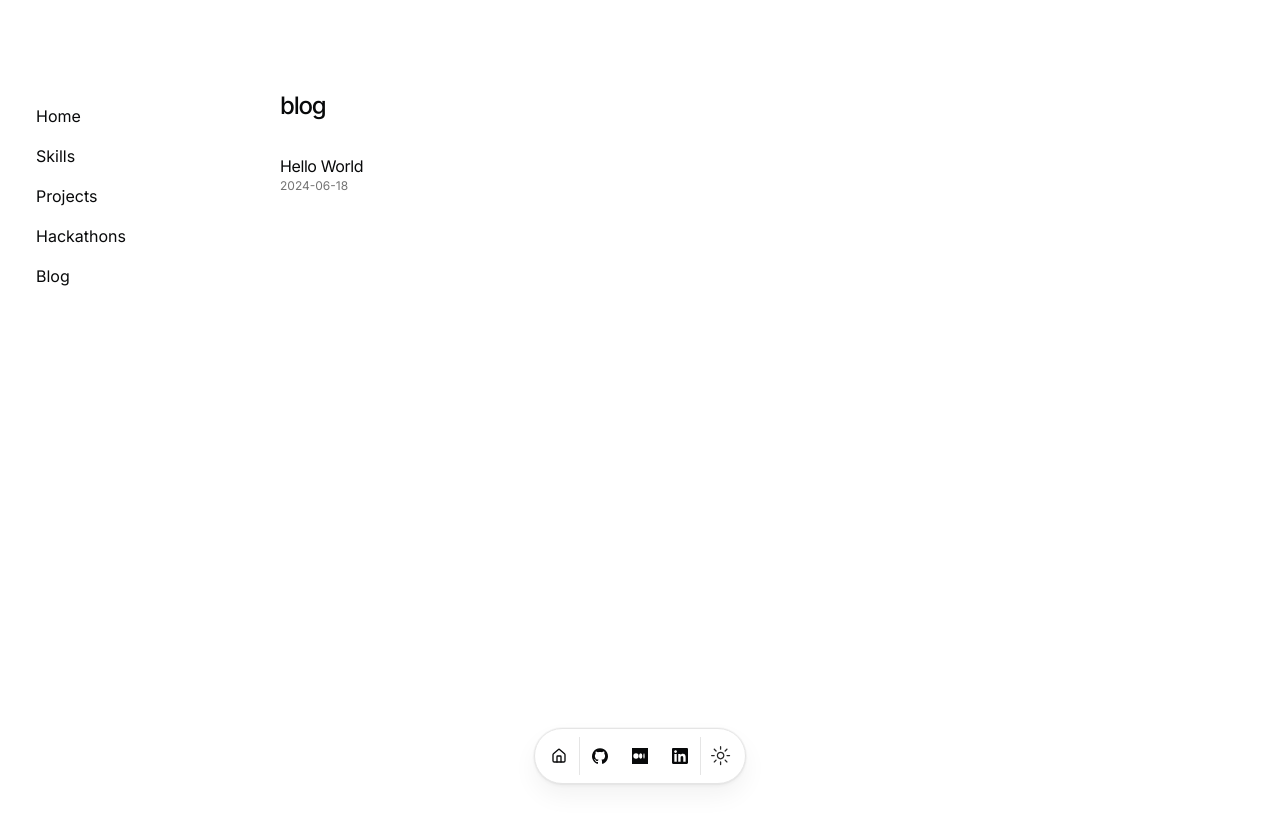
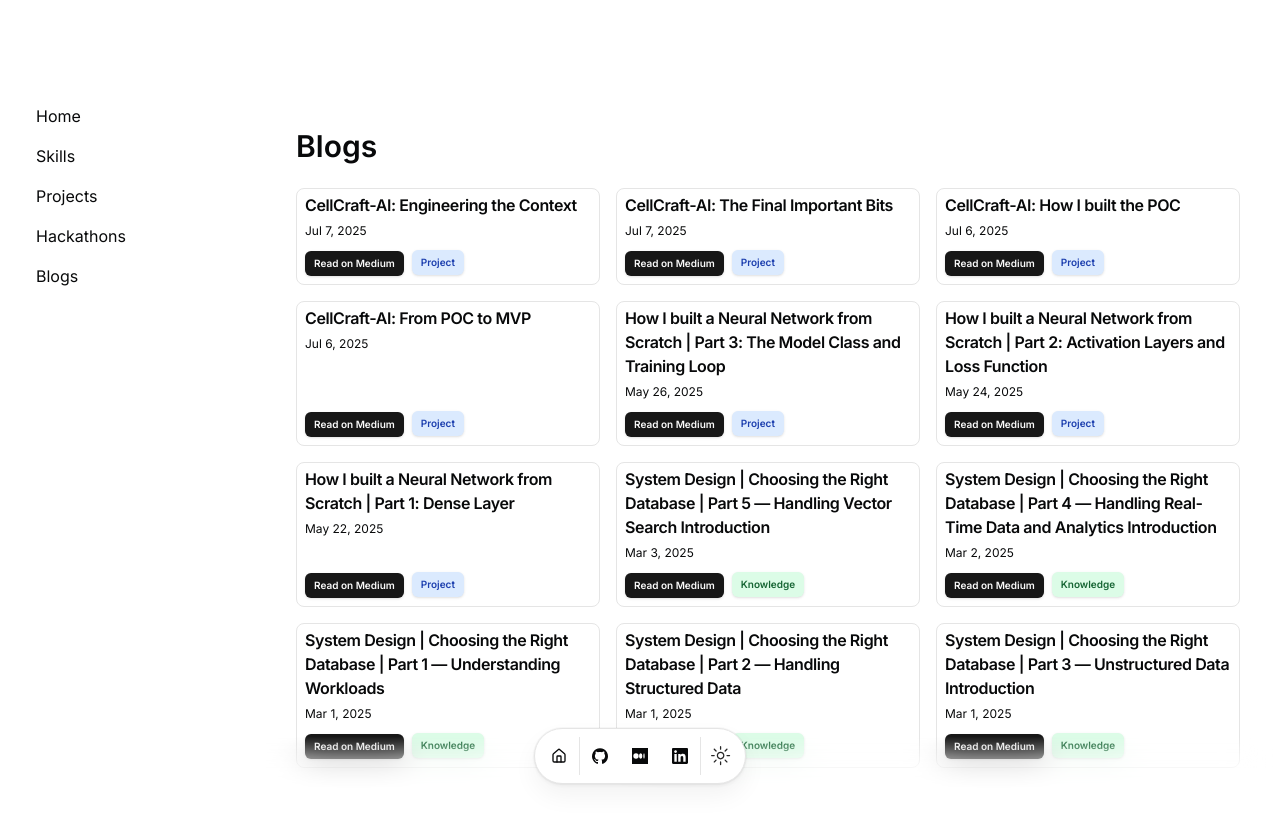
Before and after one commit to Aditya-Dawadikar/Portfolio, a Next.js app: page /blog in a window 1280 px wide. Shown: the top 826 px of the page. Before the commit the page ends 800 px from the top, so only its background shows below. Built offline with nearby package versions, Linux system fonts and the light colour scheme.

Commit message:
Add: blogs

```diff
--- a/src/app/blog/page.tsx
+++ b/src/app/blog/page.tsx
@@ -1,46 +1,32 @@
-import BlurFade from "@/components/magicui/blur-fade";
-import { getBlogPosts } from "@/data/blog";
-import Link from "next/link";
+import BlogCard from "@/components/blog-card";
+import BLOG_LINKS from "@/data/blog-links";
 
 export const metadata = {
   title: "Blog",
-  description: "My thoughts on software development, life, and more.",
+  description: "External blog posts and Medium articles.",
 };
 
-const BLUR_FADE_DELAY = 0.04;
-
-export default async function BlogPage() {
-  const posts = await getBlogPosts();
-
+export default function BlogPage() {
   return (
-    <section>
-      <BlurFade delay={BLUR_FADE_DELAY}>
-        <h1 className="font-medium text-2xl mb-8 tracking-tighter">blog</h1>
-      </BlurFade>
-      {posts
-        .sort((a, b) => {
-          if (
-            new Date(a.metadata.publishedAt) > new Date(b.metadata.publishedAt)
-          ) {
-            return -1;
-          }
-          return 1;
-        })
-        .map((post, id) => (
-          <BlurFade delay={BLUR_FADE_DELAY * 2 + id * 0.05} key={post.slug}>
-            <Link
-              className="flex flex-col space-y-1 mb-4"
-              href={`/blog/${post.slug}`}
-            >
-              <div className="w-full flex flex-col">
-                <p className="tracking-tight">{post.metadata.title}</p>
-                <p className="h-6 text-xs text-muted-foreground">
-                  {post.metadata.publishedAt}
-                </p>
-              </div>
-            </Link>
-          </BlurFade>
-        ))}
-    </section>
+    <main className="py-8">
+      <div className="mx-auto max-w-7xl px-4">
+        <h1 className="mb-6 text-3xl font-semibold">Blogs</h1>
+        {BLOG_LINKS.length === 0 ? (
+          <p className="text-sm text-muted-foreground">No external blog links yet. Add Medium URLs to <code>src/data/blog-links.ts</code>.</p>
+        ) : (
+          <div className="grid grid-cols-1 sm:grid-cols-2 lg:grid-cols-3 gap-4">
+            {BLOG_LINKS.slice()
+              .sort((a, b) => {
+                const da = a.date ? new Date(a.date) : new Date(0);
+                const db = b.date ? new Date(b.date) : new Date(0);
+                return db.getTime() - da.getTime();
+              })
+              .map((b) => (
+                <BlogCard key={b.href} title={b.title} href={b.href} date={b.date} category={b.category} />
+              ))}
+          </div>
+        )}
+      </div>
+    </main>
   );
 }
--- a/src/app/page.tsx
+++ b/src/app/page.tsx
@@ -1,6 +1,5 @@
 import { HackathonCard } from "@/components/hackathon-card";
-import BlurFade from "@/components/magicui/blur-fade";
-import BlurFadeText from "@/components/magicui/blur-fade-text";
+// removed BlurFade animations per request
 import { ProjectCard } from "@/components/project-card";
 import { ResumeCard } from "@/components/resume-card";
 import { Avatar, AvatarFallback, AvatarImage } from "@/components/ui/avatar";
@@ -9,7 +8,7 @@ import { DATA } from "@/data/resume";
 import Link from "next/link";
 import Markdown from "react-markdown";
 
-const BLUR_FADE_DELAY = 0.04;
+// blur animation removed
 const iconSize = 30;
 
 const SKILL_CARDS = [
@@ -33,36 +32,22 @@ export default function Page() {
         <div className="mx-auto w-full max-w-2xl space-y-8">
           <div className="gap-2 flex justify-between">
             <div className="flex-col flex flex-1 space-y-1.5">
-              <BlurFadeText
-                delay={BLUR_FADE_DELAY}
-                className="text-3xl font-bold tracking-tighter sm:text-5xl xl:text-6xl/none"
-                yOffset={8}
-                text={`Hi, I'm ${DATA.name.split(" ")[0]} 👋`}
-              />
-              <BlurFadeText
-                className="max-w-[600px] md:text-xl"
-                delay={BLUR_FADE_DELAY}
-                text={DATA.description}
-              />
+              <h1 className="text-3xl font-bold tracking-tighter sm:text-5xl xl:text-6xl/none">{`Hi, I'm ${DATA.name.split(" ")[0]} 👋`}</h1>
+              <p className="max-w-[600px] md:text-xl">{DATA.description}</p>
             </div>
-            <BlurFade delay={BLUR_FADE_DELAY}>
             <Avatar className="size-28 border">
               <AvatarImage alt={DATA.name} src={DATA.avatarUrl} />
               <AvatarFallback>{DATA.initials}</AvatarFallback>
             </Avatar>
-            </BlurFade>
           </div>
         </div>
       </section>
       <section id="about">
-        <BlurFade delay={BLUR_FADE_DELAY * 3}>
         <h2 className="text-xl font-bold">About</h2>
-        </BlurFade>
-        <BlurFade delay={BLUR_FADE_DELAY * 4}>
         <Markdown className="prose max-w-full text-pretty font-sans text-sm text-muted-foreground dark:prose-invert">
           {DATA.summary}
         </Markdown>
-          <br/>
+        <br />
         <div className="flex items-center gap-4">
           <a href="https://medium.com/@aditya-dawadikar" target="_blank" rel="noopener noreferrer">
             <img
@@ -92,18 +77,11 @@ export default function Page() {
             />
           </a>
         </div>
-        </BlurFade>
       </section>
       <section id="work">
         <div className="flex min-h-0 flex-col gap-y-3">
-          <BlurFade delay={BLUR_FADE_DELAY * 5}>
           <h2 className="text-xl font-bold">Work Experience</h2>
-          </BlurFade>
-          {DATA.work.map((work, id) => (
-            <BlurFade
-              key={`${work.company}-${work.start}`}
-              delay={BLUR_FADE_DELAY * 6 + id * 0.05}
-            >
+          {DATA.work.map((work) => (
             <ResumeCard
               key={work.company}
               logoUrl={work.logoUrl}
@@ -115,20 +93,13 @@ export default function Page() {
               period={`${work.start} - ${work.end ?? "Present"}`}
               description={work.description}
             />
-            </BlurFade>
           ))}
         </div>
       </section>
       <section id="education">
         <div className="flex min-h-0 flex-col gap-y-3">
-          <BlurFade delay={BLUR_FADE_DELAY * 7}>
           <h2 className="text-xl font-bold">Education</h2>
-          </BlurFade>
-          {DATA.education.map((education, id) => (
-            <BlurFade
-              key={education.school}
-              delay={BLUR_FADE_DELAY * 8 + id * 0.05}
-            >
+          {DATA.education.map((education) => (
             <ResumeCard
               key={education.school}
               href={education.href}
@@ -138,7 +109,6 @@ export default function Page() {
               subtitle={education.degree}
               period={`${education.start} - ${education.end}`}
             />
-            </BlurFade>
           ))}
         </div>
       </section>
--- /dev/null
+++ b/src/components/blog-card.tsx
@@ -0,0 +1,47 @@
+import { Badge } from "@/components/ui/badge";
+import { Card, CardFooter, CardHeader, CardTitle } from "@/components/ui/card";
+import Link from "next/link";
+
+type Props = {
+  title: string;
+  href: string;
+  date?: string;
+  category?: "project" | "knowledge";
+  className?: string;
+};
+
+export default function BlogCard({ title, href, date, category, className }: Props) {
+  return (
+    <Card className={`flex flex-col overflow-hidden border hover:shadow-lg transition-all duration-300 ease-out h-full ${className ?? ""}`}>
+      <CardHeader className="px-2">
+        <div className="space-y-1">
+          <CardTitle className="mt-1 text-base">
+            <Link href={href} target="_blank" className="hover:underline">
+              {title}
+            </Link>
+          </CardTitle>
+          {date && <time className="font-sans text-xs">{date}</time>}
+        </div>
+      </CardHeader>
+
+      <CardFooter className="px-2 pb-2 mt-auto">
+        <div className="flex items-center gap-2">
+          <Link href={href} target="_blank">
+            <Badge className="px-2 py-1 text-[10px]">Read on Medium</Badge>
+          </Link>
+          {category && (
+            <Badge
+              className={`px-2 py-1 text-[10px] ${
+                category === "project"
+                  ? "bg-blue-100 text-blue-800 dark:bg-blue-900 dark:text-blue-200"
+                  : "bg-green-100 text-green-800 dark:bg-green-900 dark:text-green-200"
+              }`}
+            >
+              {category === "project" ? "Project" : "Knowledge"}
+            </Badge>
+          )}
+        </div>
+      </CardFooter>
+    </Card>
+  );
+}
--- a/src/components/side-nav.tsx
+++ b/src/components/side-nav.tsx
@@ -27,7 +27,7 @@ export default function SideNav() {
           </li>
           <li>
             <Link href="/blog" className="block px-3 py-2 rounded hover:bg-muted">
-              Blog
+              Blogs
             </Link>
           </li>
         </ul>
--- /dev/null
+++ b/src/data/blog-links.ts
@@ -0,0 +1,87 @@
+export type BlogLink = {
+  title: string;
+  href: string;
+  summary?: string;
+  image?: string;
+  tags?: string[];
+  date?: string;
+  // 'project' for project discussion posts, 'knowledge' for tutorials/articles
+  category?: "project" | "knowledge";
+};
+
+export const BLOG_LINKS: BlogLink[] = [
+  {
+    title: "CellCraft-AI: How I built the POC",
+    href: "https://medium.com/@aditya-dawadikar/cellcraft-ai-how-i-built-the-poc-5ee3d8ad029e",
+    date: "Jul 6, 2025",
+    category: "project",
+  },
+  {
+    title: "CellCraft-AI: From POC to MVP",
+    href: "https://medium.com/@aditya-dawadikar/cellcraft-ai-from-poc-to-mvp",
+    date: "Jul 6, 2025",
+    category: "project",
+  },
+  {
+    title: "CellCraft-AI: Engineering the Context",
+    href: "https://medium.com/@aditya-dawadikar/cellcraft-ai-engineering-the-context",
+    date: "Jul 7, 2025",
+    category: "project",
+  },
+  {
+    title: "CellCraft-AI: The Final Important Bits",
+    href: "https://medium.com/@aditya-dawadikar/cellcraft-ai-the-final-important-bits",
+    date: "Jul 7, 2025",
+    category: "project",
+  },
+  {
+    title: "How I built a Neural Network from Scratch | Part 1: Dense Layer",
+    href: "https://medium.com/@aditya-dawadikar/how-i-built-a-neural-network-from-scratch-part-1-dense-layer-43d5b7f39e8b",
+    date: "May 22, 2025",
+    category: "project",
+  },
+  {
+    title: "How I built a Neural Network from Scratch | Part 2: Activation Layers and Loss Function",
+    href: "https://medium.com/@aditya-dawadikar/how-i-built-a-neural-network-from-scratch-part-2-activation-layers-and-loss-function-3d590dda5425",
+    date: "May 24, 2025",
+    category: "project",
+  },
+  {
+    title: "How I built a Neural Network from Scratch | Part 3: The Model Class and Training Loop",
+    href: "https://medium.com/@aditya-dawadikar/how-i-built-a-neural-network-from-scratch-part-3-the-model-class-and-training-loop-09fc4e94db8e",
+    date: "May 26, 2025",
+    category: "project",
+  },
+  {
+    title: "System Design | Choosing the Right Database | Part 1 — Understanding Workloads",
+    href: "https://medium.com/@aditya-dawadikar/system-design-choosing-the-right-database-part-1-understanding-workloads-4c1d42cc7555",
+    date: "Mar 1, 2025",
+    category: "knowledge",
+  },
+  {
+    title: "System Design | Choosing the Right Database | Part 2 — Handling Structured Data",
+    href: "https://medium.com/@aditya-dawadikar/system-design-choosing-the-right-database-part-2-handling-structured-data-8feb71792afa",
+    date: "Mar 1, 2025",
+    category: "knowledge",
+  },
+  {
+    title: "System Design | Choosing the Right Database | Part 3 — Unstructured Data Introduction",
+    href: "https://medium.com/@aditya-dawadikar/system-design-choosing-the-right-database-part-3-unstructured-data-introduction",
+    date: "Mar 1, 2025",
+    category: "knowledge",
+  },
+  {
+    title: "System Design | Choosing the Right Database | Part 4 — Handling Real-Time Data and Analytics Introduction",
+    href: "https://medium.com/@aditya-dawadikar/system-design-choosing-the-right-database-handling-real-time-data-and-analytics-d69a8ecf228f",
+    date: "Mar 2, 2025",
+    category: "knowledge",
+  },
+  {
+    title: "System Design | Choosing the Right Database | Part 5 — Handling Vector Search Introduction",
+    href: "https://medium.com/@aditya-dawadikar/system-design-choosing-the-right-database-handling-vector-search",
+    date: "Mar 3, 2025",
+    category: "knowledge",
+  },
+];
+
+export default BLOG_LINKS;
```
Lines whose indentation alone changed are shown as unchanged.
